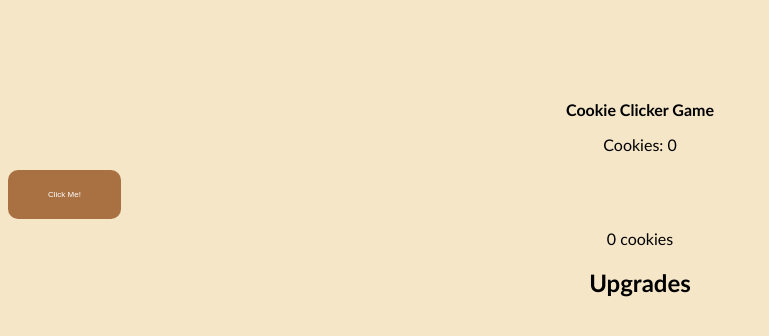
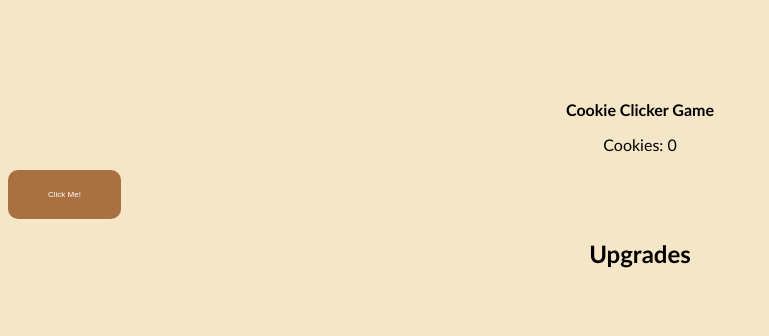
Before and after one commit to sarahroon/Assignment-Three-Week-Three, a plain HTML site: page index.html in a window 1280 px wide. Shown: the whole page, without its empty margins (0-769 px from the left). Drawn offline with Linux system fonts and the light colour scheme; no server answers.

Commit message:
Update index.html

```diff
--- a/index.html
+++ b/index.html
@@ -10,7 +10,6 @@
     <h1>Cookie Clicker Game</h1>
     <p>Cookies: <span id="cookieCount">0</span></p>
     <button id="cookieButton">Click Me!</button>
-    <div id="cookie-count">0 cookies</div>
 
     <h2>Upgrades</h2>
     <div id="upgrades"></div>
```
